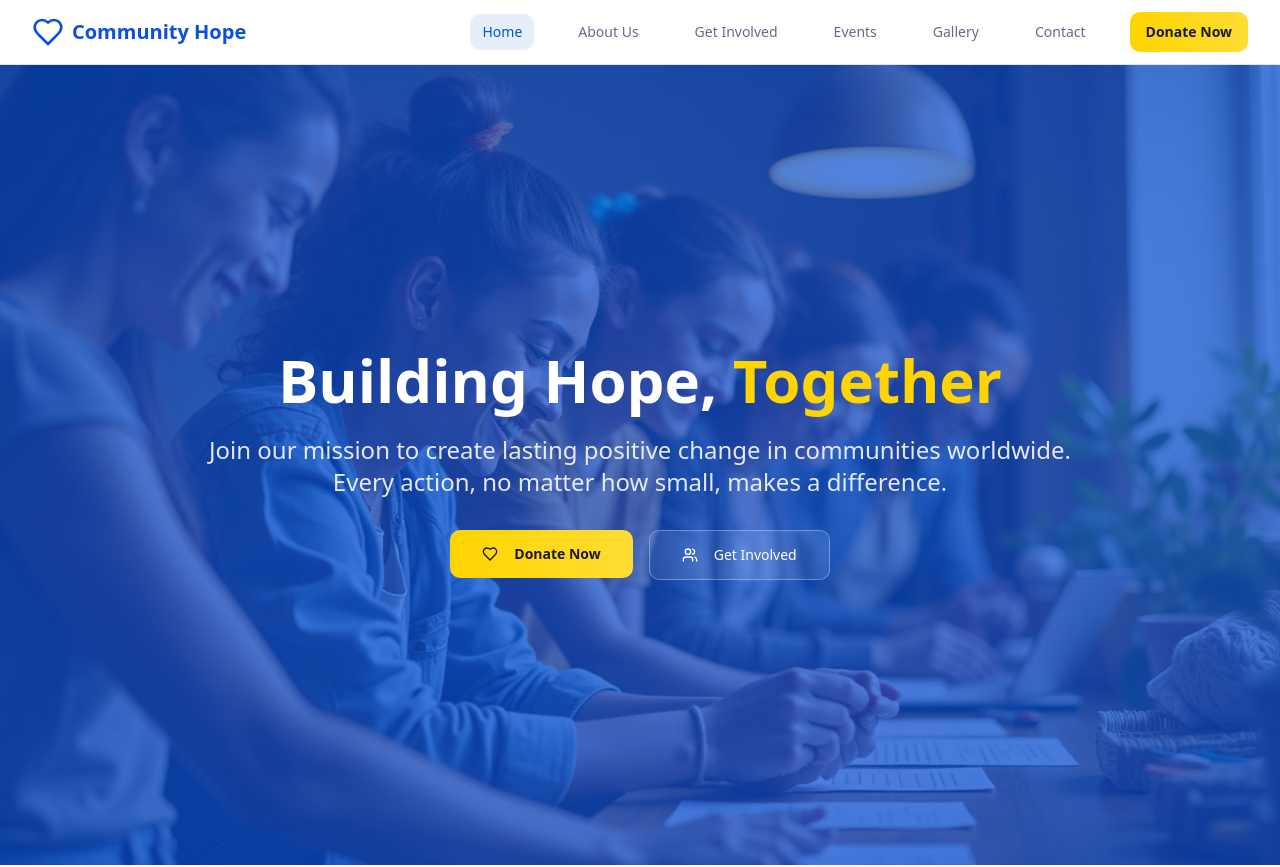
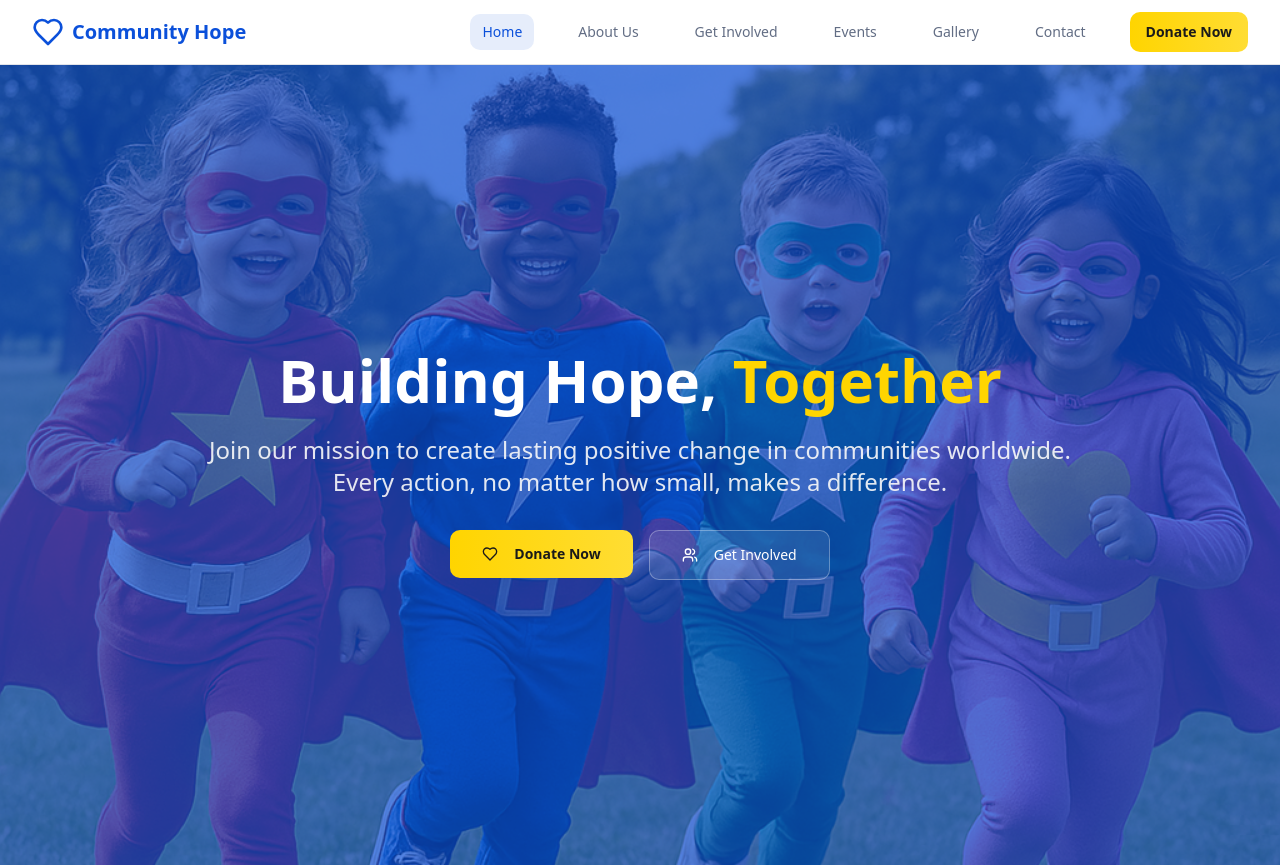
Before and after one commit to DevTechInnovations/BrittleBones, a React (Vite) app: page / in a window 1280 px wide. Shown: the top 867 px of the page. Built offline with nearby package versions, Linux system fonts and the light colour scheme.

Commit message:
Adding a new home page(Changed the image)

```diff
--- a/src/pages/Home.tsx
+++ b/src/pages/Home.tsx
@@ -3,6 +3,7 @@ import { Card, CardContent, CardDescription, CardHeader, CardTitle } from "@/com
 import { Heart, Users, Calendar, Handshake, ArrowRight, Target } from "lucide-react";
 import { Link } from "react-router-dom";
 import heroImage from "@/assets/hero-community.jpg";
+import SuperheroImage from '@/assets/Superheros.png';
 
 const Home = () => {
   return (
@@ -12,7 +13,7 @@ const Home = () => {
         <div
           className="absolute inset-0 z-0"
           style={{
-            backgroundImage: `url(${heroImage})`,
+            backgroundImage: `url(${SuperheroImage})`,
             backgroundSize: 'cover',
             backgroundPosition: 'center',
           }}
```
Also changed, not shown: src/assets/Superheros.png (added).
